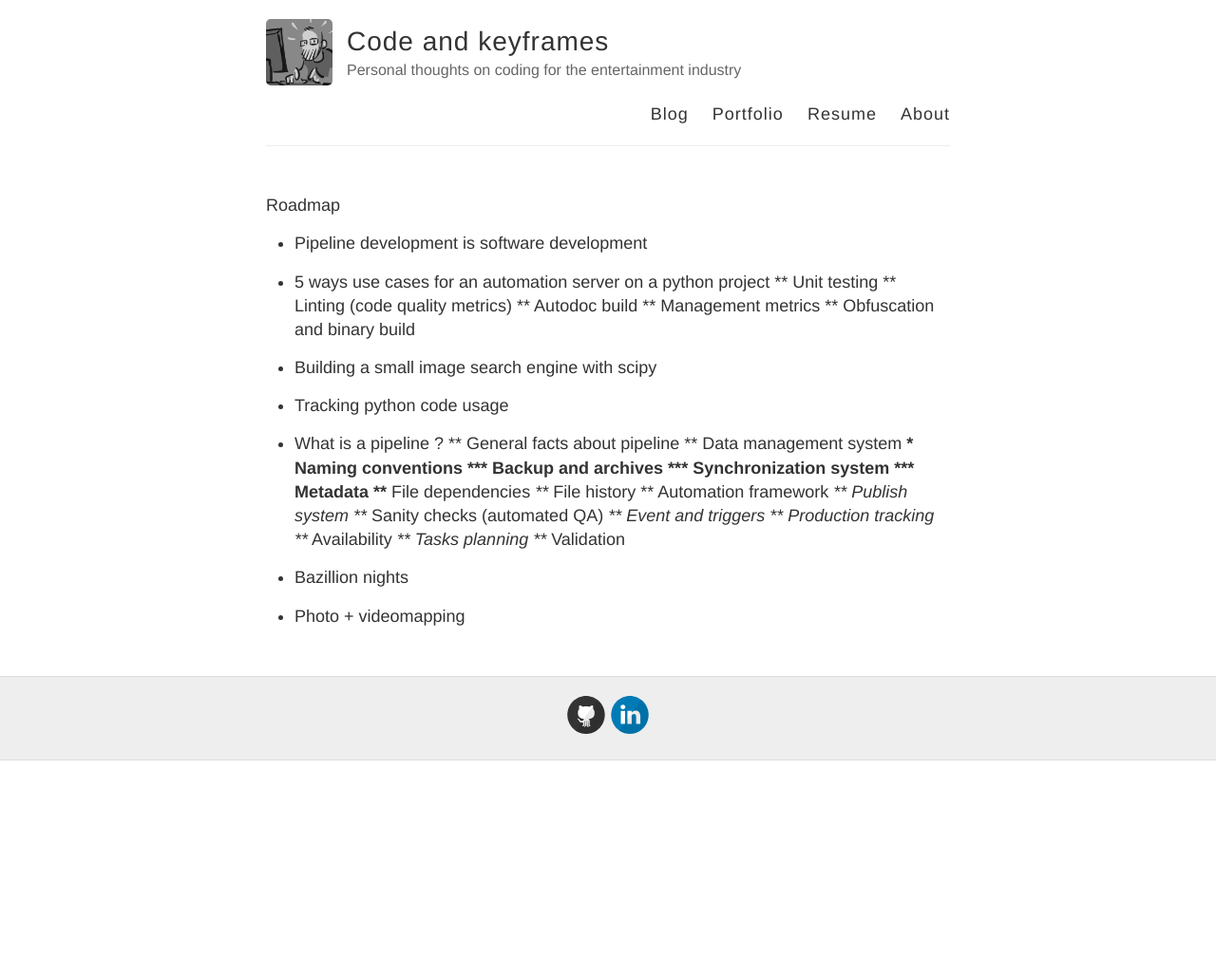
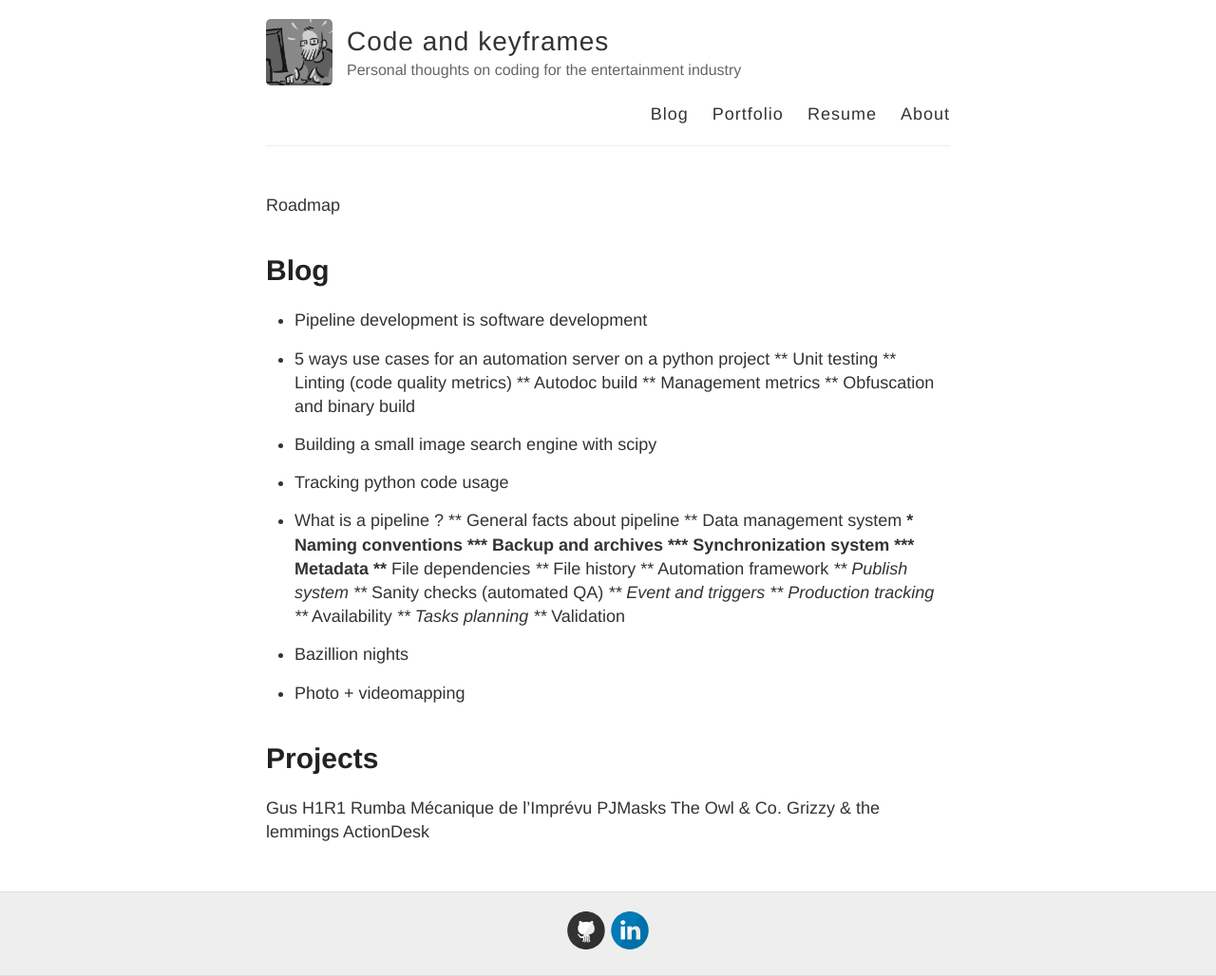
Before and after one commit to aboellinger/aboellinger.github.io, a Jekyll site: the page built from roadmap.md, in a window 1280 px wide. Shown: the whole page at 95% size. Built offline with Jekyll 4.4.1, drawn with Linux system fonts in a browser that asks for light colours; our own code applies the rules of GitHub Pages for plain Markdown files; before the commit the page ends 900 px from its top, so only the background shows below that.

Commit message:
Add projects to roadmap

```diff
--- a/roadmap.md
+++ b/roadmap.md
@@ -1,4 +1,7 @@
 Roadmap
+
+Blog
+====
 
 * Pipeline development is software development
 
@@ -34,3 +37,15 @@ Roadmap
 * Bazillion nights
 
 * Photo + videomapping
+
+Projects
+========
+
+Gus
+H1R1
+Rumba
+Mécanique de l'Imprévu
+PJMasks
+The Owl & Co.
+Grizzy & the lemmings
+ActionDesk
```
